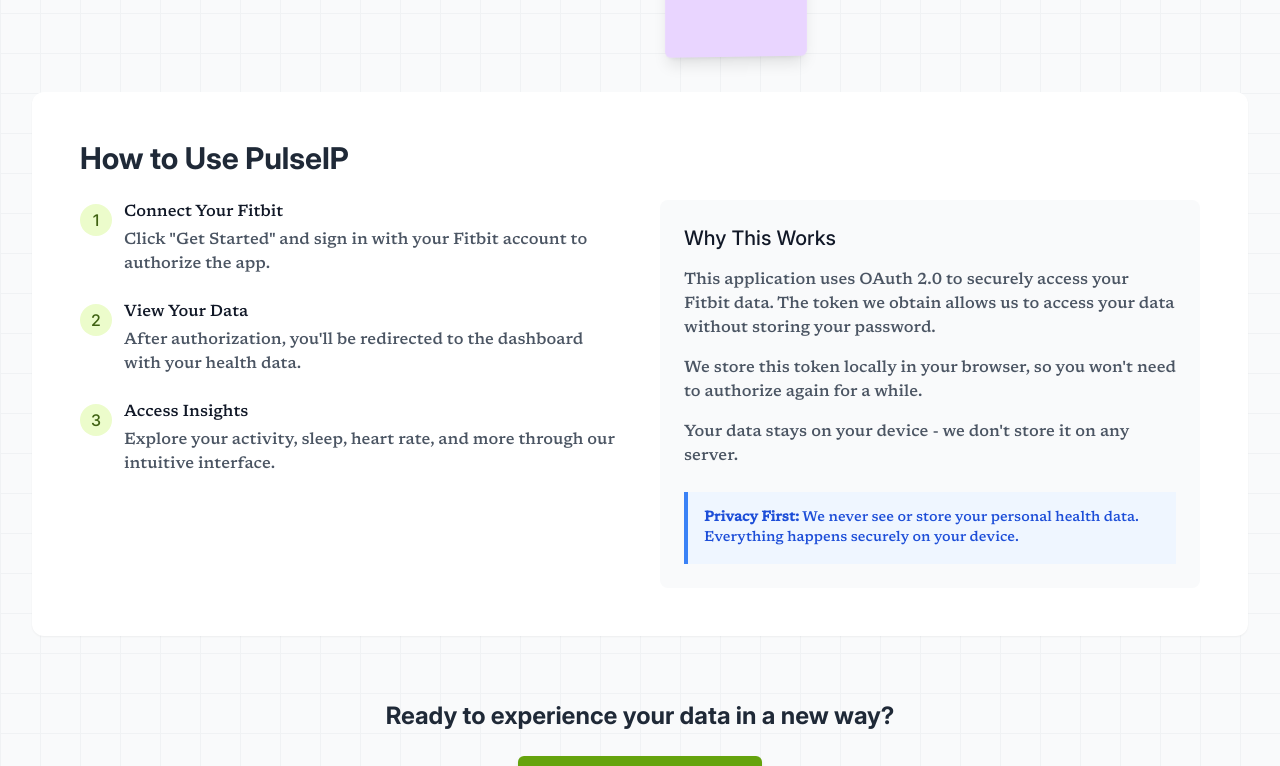
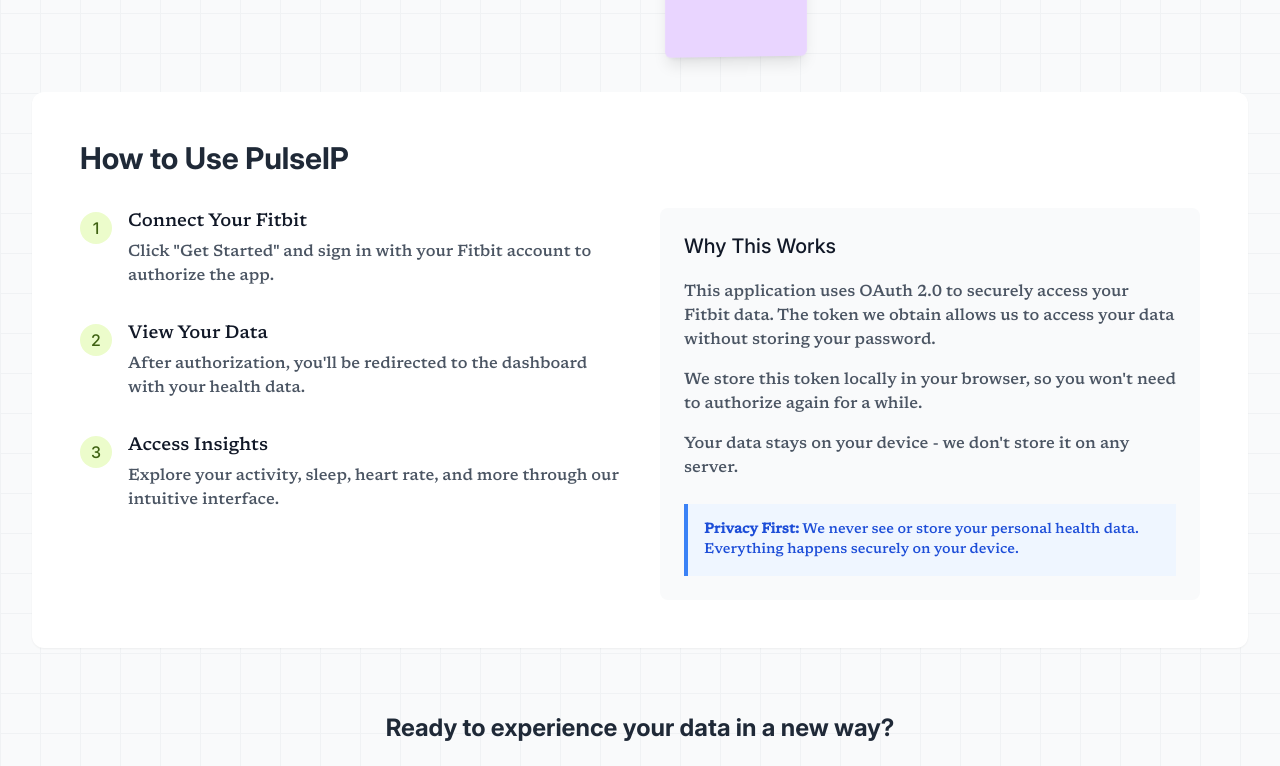
Before and after one commit to Pulse-Ip-superAgentHack/frontend-app, a Next.js app: page / in a window 1280 px wide. Shown: the part 580-1346 px from the top of the page. Built offline with nearby package versions, Linux system fonts and the light colour scheme.

Commit message:
fix and revamp

```diff
--- a/src/app/page.tsx
+++ b/src/app/page.tsx
@@ -72,48 +72,48 @@
 
         {/* How It Works Section */}
         <div className="mt-24 bg-white rounded-xl shadow-sm p-8 md:p-12">
-          <h2 className="text-3xl font-newsreader font-bold text-gray-800 mb-6">How to Use PulseIP</h2>
+          <h2 className="text-3xl font-newsreader font-bold text-gray-800 mb-8">How to Use PulseIP</h2>
 
-          <div className="grid grid-cols-1 md:grid-cols-2 gap-10">
-            <div className="space-y-6">
-              <div className="flex items-start gap-3">
-                <div className="bg-lime-100 text-lime-800 rounded-full w-8 h-8 flex items-center justify-center shrink-0 mt-1">1</div>
+          <div className="grid grid-cols-1 md:grid-cols-2 gap-10 items-start">
+            <div className="space-y-8">
+              <div className="flex items-start gap-4">
+                <div className="bg-lime-100 text-lime-800 rounded-full w-8 h-8 flex items-center justify-center shrink-0 mt-1 font-medium">1</div>
                 <div>
-                  <h3 className="font-medium text-gray-900">Connect Your Fitbit</h3>
+                  <h3 className="font-medium text-gray-900 text-lg">Connect Your Fitbit</h3>
                   <p className="text-gray-600 mt-1">Click "Get Started" and sign in with your Fitbit account to authorize the app.</p>
                 </div>
               </div>
 
-              <div className="flex items-start gap-3">
-                <div className="bg-lime-100 text-lime-800 rounded-full w-8 h-8 flex items-center justify-center shrink-0 mt-1">2</div>
+              <div className="flex items-start gap-4">
+                <div className="bg-lime-100 text-lime-800 rounded-full w-8 h-8 flex items-center justify-center shrink-0 mt-1 font-medium">2</div>
                 <div>
-                  <h3 className="font-medium text-gray-900">View Your Data</h3>
+                  <h3 className="font-medium text-gray-900 text-lg">View Your Data</h3>
                   <p className="text-gray-600 mt-1">After authorization, you'll be redirected to the dashboard with your health data.</p>
                 </div>
               </div>
 
-              <div className="flex items-start gap-3">
-                <div className="bg-lime-100 text-lime-800 rounded-full w-8 h-8 flex items-center justify-center shrink-0 mt-1">3</div>
+              <div className="flex items-start gap-4">
+                <div className="bg-lime-100 text-lime-800 rounded-full w-8 h-8 flex items-center justify-center shrink-0 mt-1 font-medium">3</div>
                 <div>
-                  <h3 className="font-medium text-gray-900">Access Insights</h3>
+                  <h3 className="font-medium text-gray-900 text-lg">Access Insights</h3>
                   <p className="text-gray-600 mt-1">Explore your activity, sleep, heart rate, and more through our intuitive interface.</p>
                 </div>
               </div>
             </div>
 
-            <div className="bg-gray-50 p-6 rounded-lg">
-              <h3 className="text-xl font-medium text-gray-900 mb-4">Why This Works</h3>
+            <div className="bg-gray-50 p-6 rounded-lg self-stretch">
+              <h3 className="text-xl font-medium text-gray-900 mb-5">Why This Works</h3>
               <p className="text-gray-600 mb-4">
                 This application uses OAuth 2.0 to securely access your Fitbit data. The token we obtain allows us to access your data without storing your password.
               </p>
               <p className="text-gray-600 mb-4">
                 We store this token locally in your browser, so you won't need to authorize again for a while.
               </p>
-              <p className="text-gray-600 font-medium">
+              <p className="text-gray-600 font-medium mb-6">
                 Your data stays on your device - we don't store it on any server.
               </p>
 
-              <div className="mt-6 bg-blue-50 border-l-4 border-blue-500 p-4">
+              <div className="mt-auto bg-blue-50 border-l-4 border-blue-500 p-4">
                 <p className="text-blue-700 text-sm">
                   <strong>Privacy First:</strong> We never see or store your personal health data. Everything happens securely on your device.
                 </p>
```
Also changed, not shown: public/pulse_logo.png (added).
